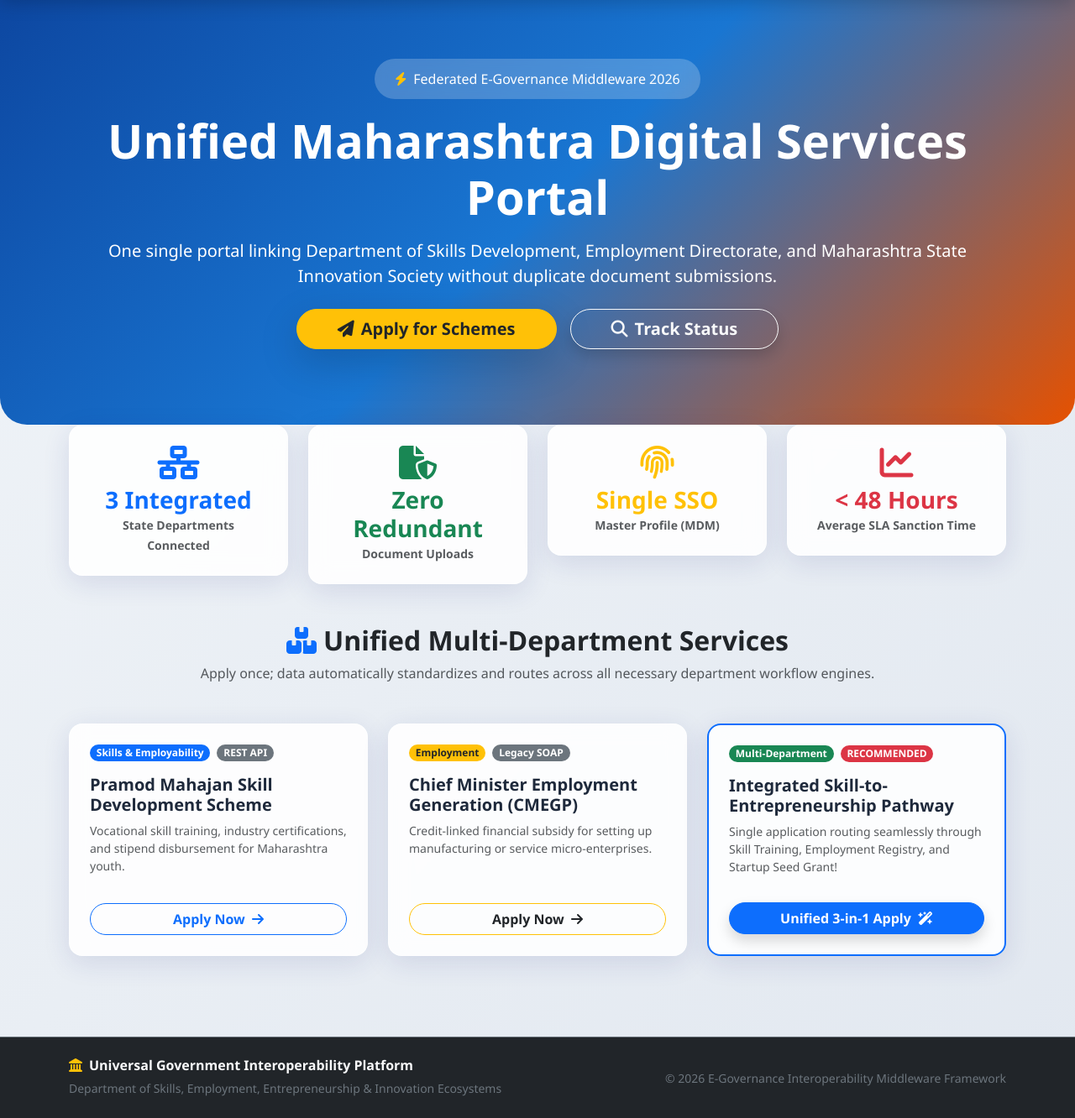
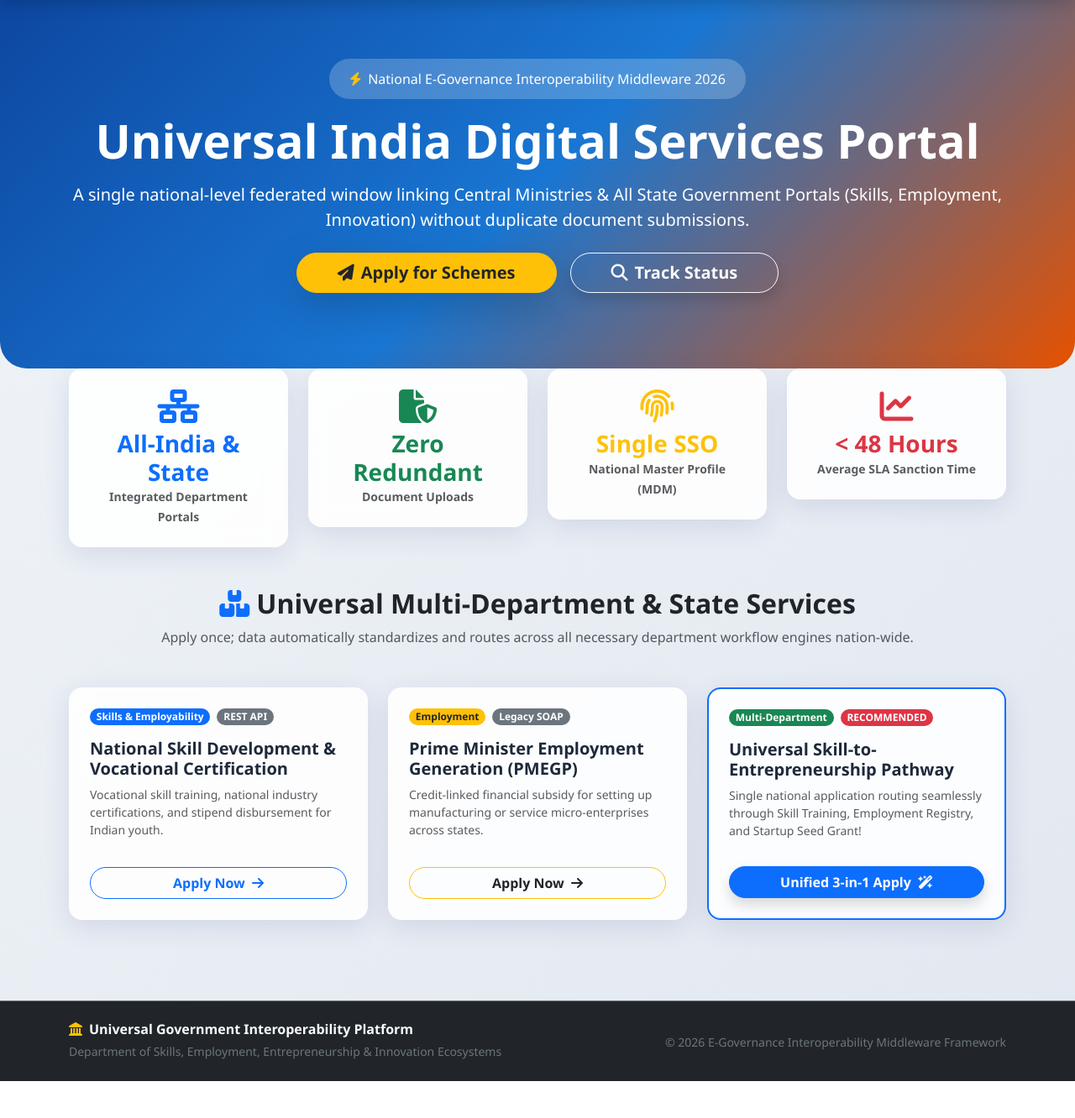
Before and after one commit to mepellireeta-wq/interoperability-framework, a Flask app: page / in a window 1280 px wide. Shown: the part 86-1418 px from the top of the page at 84% size. After the commit the page ends 1374 px from the top, so only its background shows below. Run offline with Flask 3, Linux system fonts and the light colour scheme.

Commit message:
Updated homepage UI to explicitly state All-India National and Multi-State scope

```diff
--- a/templates/index.html
+++ b/templates/index.html
@@ -1,15 +1,15 @@
 {% extends "base.html" %}
 
-{% block title %}MahaInterop - Unified Maharashtra Digital Service Delivery Portal{% endblock %}
+{% block title %}GovInterop - National & Multi-State Universal Digital Service Delivery Portal{% endblock %}
 
 {% block content %}
 <!-- Hero Section -->
 <section class="hero-section text-center">
     <div class="container position-relative z-1">
-        <span class="stat-badge mb-3"><i class="fa-solid fa-bolt text-warning me-2"></i>Federated E-Governance Middleware 2026</span>
-        <h1 class="display-4 fw-bold mb-3">Unified Maharashtra Digital Services Portal</h1>
+        <span class="stat-badge mb-3"><i class="fa-solid fa-bolt text-warning me-2"></i>National E-Governance Interoperability Middleware 2026</span>
+        <h1 class="display-4 fw-bold mb-3">Universal India Digital Services Portal</h1>
         <p class="lead max-w-700 mx-auto mb-4 opacity-90">
-            One single portal linking Department of Skills Development, Employment Directorate, and Maharashtra State Innovation Society without duplicate document submissions.
+            A single national-level federated window linking Central Ministries & All State Government Portals (Skills, Employment, Innovation) without duplicate document submissions.
         </p>
         <div class="d-flex justify-content-center gap-3">
             <a href="#services" class="btn btn-warning btn-lg rounded-pill px-5 fw-bold text-dark shadow-lg">
@@ -28,8 +28,8 @@
         <div class="col-md-3">
             <div class="glass-card p-4 text-center">
                 <i class="fa-solid fa-network-wired text-primary fs-1 mb-2"></i>
-                <h3 class="fw-bold mb-0 text-primary">3 Integrated</h3>
-                <small class="text-muted fw-bold">State Departments Connected</small>
+                <h3 class="fw-bold mb-0 text-primary">All-India & State</h3>
+                <small class="text-muted fw-bold">Integrated Department Portals</small>
             </div>
         </div>
         <div class="col-md-3">
@@ -43,7 +43,7 @@
             <div class="glass-card p-4 text-center">
                 <i class="fa-solid fa-fingerprint text-warning fs-1 mb-2"></i>
                 <h3 class="fw-bold mb-0 text-warning">Single SSO</h3>
-                <small class="text-muted fw-bold">Master Profile (MDM)</small>
+                <small class="text-muted fw-bold">National Master Profile (MDM)</small>
             </div>
         </div>
         <div class="col-md-3">
@@ -60,8 +60,8 @@
 <section id="services" class="py-5">
     <div class="container">
         <div class="text-center mb-5">
-            <h2 class="fw-bold text-dark"><i class="fa-solid fa-boxes-stacked text-primary me-2"></i>Unified Multi-Department Services</h2>
-            <p class="text-muted">Apply once; data automatically standardizes and routes across all necessary department workflow engines.</p>
+            <h2 class="fw-bold text-dark"><i class="fa-solid fa-boxes-stacked text-primary me-2"></i>Universal Multi-Department & State Services</h2>
+            <p class="text-muted">Apply once; data automatically standardizes and routes across all necessary department workflow engines nation-wide.</p>
         </div>
 
         <div class="row g-4" id="schemeContainer">
@@ -73,8 +73,8 @@
                             <span class="badge bg-primary rounded-pill me-2">Skills & Employability</span>
                             <span class="badge bg-secondary rounded-pill">REST API</span>
                         </div>
-                        <h5 class="fw-bold">Pramod Mahajan Skill Development Scheme</h5>
-                        <p class="text-muted small">Vocational skill training, industry certifications, and stipend disbursement for Maharashtra youth.</p>
+                        <h5 class="fw-bold">National Skill Development & Vocational Certification</h5>
+                        <p class="text-muted small">Vocational skill training, national industry certifications, and stipend disbursement for Indian youth.</p>
                     </div>
                     <a href="/apply-page?service=SKILL_TRAINING_SCHEME" class="btn btn-outline-primary rounded-pill fw-bold w-100 mt-3">
                         Apply Now <i class="fa-solid fa-arrow-right ms-1"></i>
@@ -89,8 +89,8 @@
                             <span class="badge bg-warning text-dark rounded-pill me-2">Employment</span>
                             <span class="badge bg-secondary rounded-pill">Legacy SOAP</span>
                         </div>
-                        <h5 class="fw-bold">Chief Minister Employment Generation (CMEGP)</h5>
-                        <p class="text-muted small">Credit-linked financial subsidy for setting up manufacturing or service micro-enterprises.</p>
+                        <h5 class="fw-bold">Prime Minister Employment Generation (PMEGP)</h5>
+                        <p class="text-muted small">Credit-linked financial subsidy for setting up manufacturing or service micro-enterprises across states.</p>
                     </div>
                     <a href="/apply-page?service=EMPLOYMENT_SELF_EMPLOY" class="btn btn-outline-warning text-dark rounded-pill fw-bold w-100 mt-3">
                         Apply Now <i class="fa-solid fa-arrow-right ms-1"></i>
@@ -105,8 +105,8 @@
                             <span class="badge bg-success rounded-pill me-2">Multi-Department</span>
                             <span class="badge bg-danger rounded-pill">RECOMMENDED</span>
                         </div>
-                        <h5 class="fw-bold">Integrated Skill-to-Entrepreneurship Pathway</h5>
-                        <p class="text-muted small">Single application routing seamlessly through Skill Training, Employment Registry, and Startup Seed Grant!</p>
+                        <h5 class="fw-bold">Universal Skill-to-Entrepreneurship Pathway</h5>
+                        <p class="text-muted small">Single national application routing seamlessly through Skill Training, Employment Registry, and Startup Seed Grant!</p>
                     </div>
                     <a href="/apply-page?service=UNIFIED_SKILL_TO_GRANT" class="btn btn-primary rounded-pill fw-bold w-100 mt-3 shadow">
                         Unified 3-in-1 Apply <i class="fa-solid fa-wand-magic-sparkles ms-1"></i>
```
